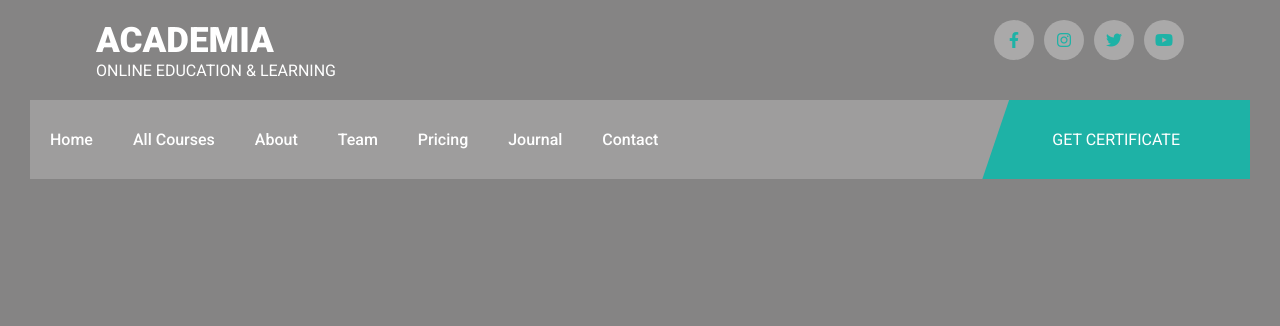
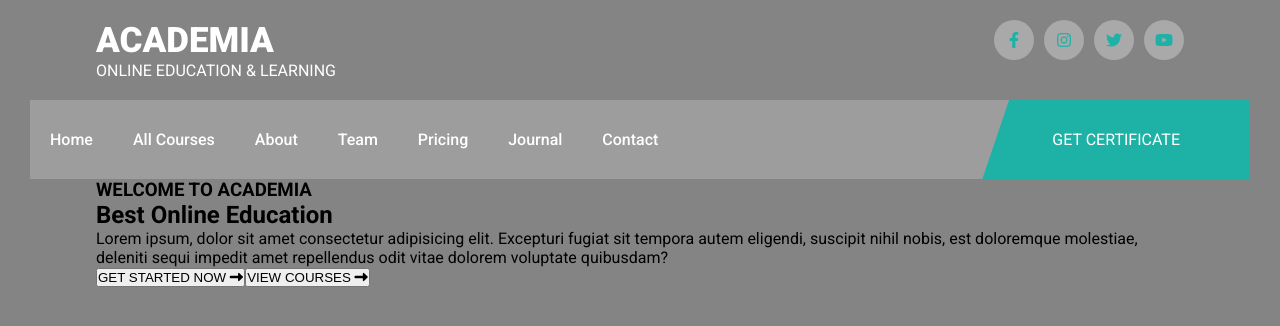
Before and after one commit to FawwazKautsar24/Educational-Website-Design-with-ReactJS, a React (Create React App) app: page / in a window 1280 px wide. Shown: the top 326 px of the page. Built offline with nearby package versions, Linux system fonts and the light colour scheme.

Commit message:
Membuat component Home, Hero, & Title

```diff
--- a/src/App.js
+++ b/src/App.js
@@ -1,12 +1,16 @@
-import { BrowserRouter as Router, Route, Switch, Link } from 'react-router-dom';
+import { BrowserRouter as Router, Route, Switch } from 'react-router-dom';
 import './App.css';
 import Header from './components/common/heading/Header';
+import Home from './components/home/Home';
 
 const App = () => {
   return (
     <>
       <Router>
         <Header />
+        <Switch>
+          <Route path='/' exact component={Home} />
+        </Switch>
       </Router>
     </>
   );
--- /dev/null
+++ b/src/components/common/title/Title.jsx
@@ -0,0 +1,14 @@
+import React from 'react';
+
+const Title = ({ subtitle, title }) => {
+    return (
+        <div>
+            <div id="heading">
+                <h3>{subtitle}</h3>
+                <h1>{title}</h1>
+            </div>
+        </div>
+    );
+}
+
+export default Title;
--- /dev/null
+++ b/src/components/home/Home.jsx
@@ -0,0 +1,12 @@
+import React from 'react';
+import Hero from './hero/Hero';
+
+const Home = () => {
+    return (
+        <>
+            <Hero />
+        </>
+    );
+}
+
+export default Home;
--- /dev/null
+++ b/src/components/home/hero/Hero.jsx
@@ -0,0 +1,28 @@
+import React from 'react';
+import Title from '../../common/title/Title';
+
+const Hero = () => {
+    return (
+        <>
+            <section className="hero">
+                <div className="container">
+                    <div className="row">
+                        <Title subtitle='WELCOME TO ACADEMIA' title='Best Online Education' />
+                        <p>Lorem ipsum, dolor sit amet consectetur adipisicing elit. Excepturi fugiat sit tempora autem eligendi, suscipit nihil nobis, est doloremque molestiae, deleniti sequi impedit amet repellendus odit vitae dolorem voluptate quibusdam?</p>
+                        <div className="button">
+                            <button className="primary-btn">
+                                GET STARTED NOW <i className='fa fa-long-arrow-alt-right'></i>
+                            </button>
+                            <button>
+                                VIEW COURSES <i className='fa fa-long-arrow-alt-right'></i>
+                            </button>
+                        </div>
+                    </div>
+                </div>
+            </section>
+            <div className="margin"></div>
+        </>
+    );
+}
+
+export default Hero;
```
